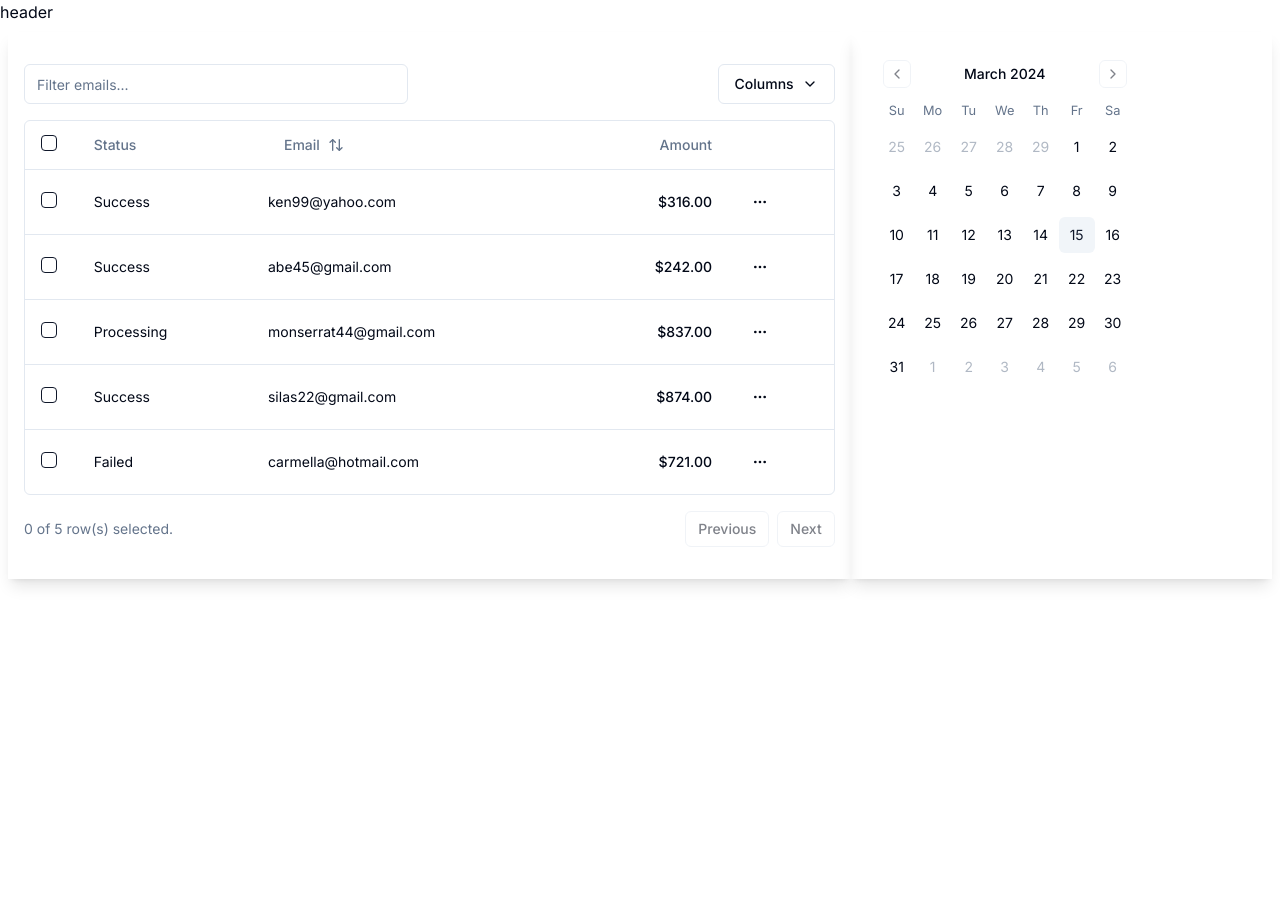
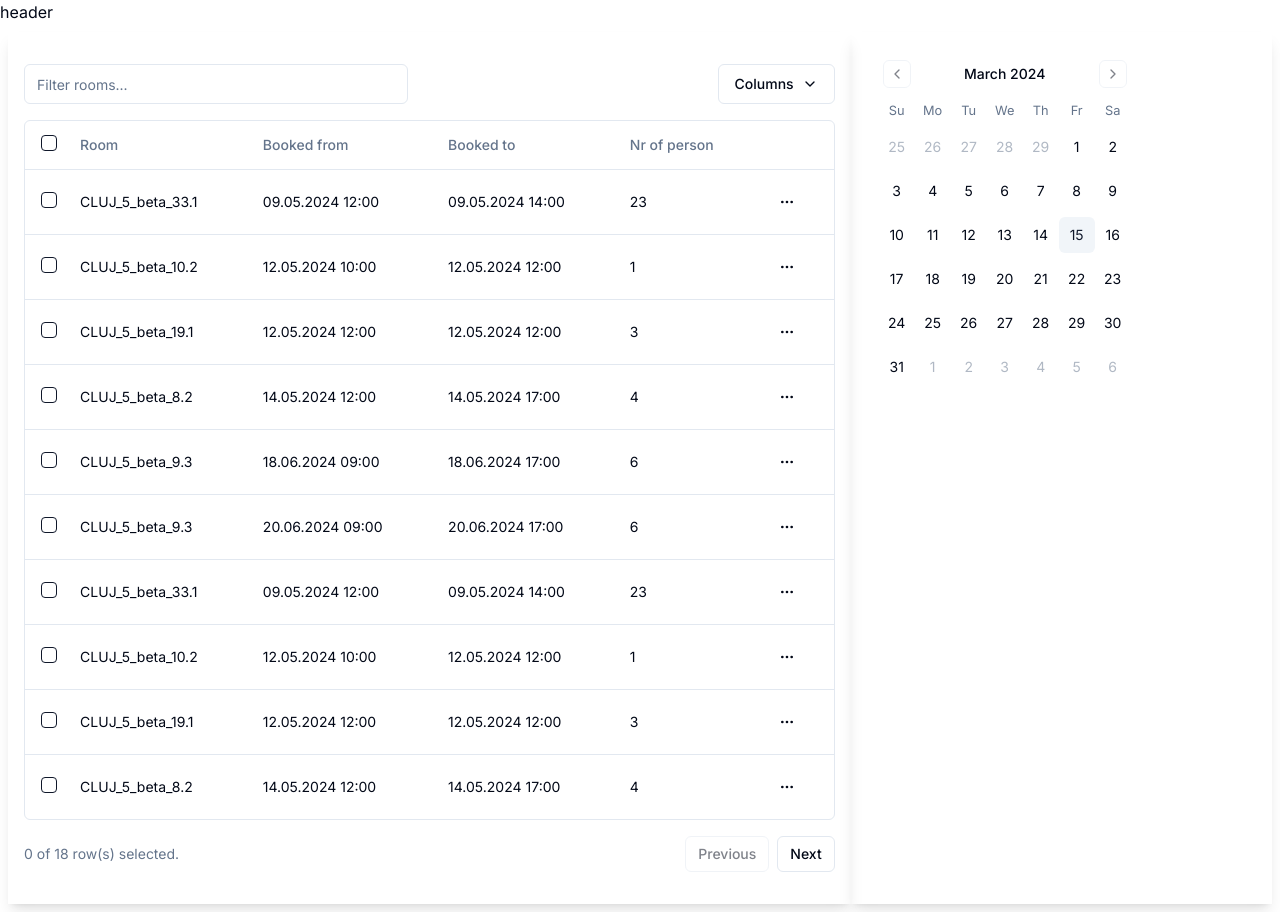
Before and after one commit to Atletii/mhp-desk-booking-frontend, a Next.js app: page / in a window 1280 px wide. Before the commit the page ends 800 px from the top, so only its background shows below. Built offline with nearby package versions, Linux system fonts and the light colour scheme.

Commit message:
Rooms Data Table adjustments

```diff
--- a/components/data-table/RoomsDataTable.jsx
+++ b/components/data-table/RoomsDataTable.jsx
@@ -38,34 +38,112 @@ import {
 
 const data = [
   {
-    id: "m5gr84i9",
-    amount: 316,
-    status: "success",
-    email: "ken99@yahoo.com",
+    room: "CLUJ_5_beta_33.1",
+    bookedFrom: "09.05.2024 12:00",
+    bookedTo: "09.05.2024 14:00",
+    members: 23,
   },
   {
-    id: "3u1reuv4",
-    amount: 242,
-    status: "success",
-    email: "Abe45@gmail.com",
+    room: "CLUJ_5_beta_10.2",
+    bookedFrom: "12.05.2024 10:00",
+    bookedTo: "12.05.2024 12:00",
+    members: 1,
   },
   {
-    id: "derv1ws0",
-    amount: 837,
-    status: "processing",
-    email: "Monserrat44@gmail.com",
+    room: "CLUJ_5_beta_19.1",
+    bookedFrom: "12.05.2024 12:00",
+    bookedTo: "12.05.2024 12:00",
+    members: 3,
   },
   {
-    id: "5kma53ae",
-    amount: 874,
-    status: "success",
-    email: "Silas22@gmail.com",
+    room: "CLUJ_5_beta_8.2",
+    bookedFrom: "14.05.2024 12:00",
+    bookedTo: "14.05.2024 17:00",
+    members: 4,
   },
   {
-    id: "bhqecj4p",
-    amount: 721,
-    status: "failed",
-    email: "carmella@hotmail.com",
+    room: "CLUJ_5_beta_9.3",
+    bookedFrom: "18.06.2024 09:00",
+    bookedTo: "18.06.2024 17:00",
+    members: 6,
+  },
+  {
+    room: "CLUJ_5_beta_9.3",
+    bookedFrom: "20.06.2024 09:00",
+    bookedTo: "20.06.2024 17:00",
+    members: 6,
+  },
+  {
+    room: "CLUJ_5_beta_33.1",
+    bookedFrom: "09.05.2024 12:00",
+    bookedTo: "09.05.2024 14:00",
+    members: 23,
+  },
+  {
+    room: "CLUJ_5_beta_10.2",
+    bookedFrom: "12.05.2024 10:00",
+    bookedTo: "12.05.2024 12:00",
+    members: 1,
+  },
+  {
+    room: "CLUJ_5_beta_19.1",
+    bookedFrom: "12.05.2024 12:00",
+    bookedTo: "12.05.2024 12:00",
+    members: 3,
+  },
+  {
+    room: "CLUJ_5_beta_8.2",
+    bookedFrom: "14.05.2024 12:00",
+    bookedTo: "14.05.2024 17:00",
+    members: 4,
+  },
+  {
+    room: "CLUJ_5_beta_9.3",
+    bookedFrom: "18.06.2024 09:00",
+    bookedTo: "18.06.2024 17:00",
+    members: 6,
+  },
+  {
+    room: "CLUJ_5_beta_9.3",
+    bookedFrom: "20.06.2024 09:00",
+    bookedTo: "20.06.2024 17:00",
+    members: 6,
+  },
+  {
+    room: "CLUJ_5_beta_33.1",
+    bookedFrom: "09.05.2024 12:00",
+    bookedTo: "09.05.2024 14:00",
+    members: 23,
+  },
+  {
+    room: "CLUJ_5_beta_10.2",
+    bookedFrom: "12.05.2024 10:00",
+    bookedTo: "12.05.2024 12:00",
+    members: 1,
+  },
+  {
+    room: "CLUJ_5_beta_19.1",
+    bookedFrom: "12.05.2024 12:00",
+    bookedTo: "12.05.2024 12:00",
+    members: 3,
+  },
+  {
+    room: "CLUJ_5_beta_8.2",
+    bookedFrom: "14.05.2024 12:00",
+    bookedTo: "14.05.2024 17:00",
+    members: 4,
+  },
+  {
+    room: "CLUJ_5_beta_9.3",
+    bookedFrom: "18.06.2024 09:00",
+    bookedTo: "18.06.2024 17:00",
+    members: 6,
+  },
+  {
+    room: "CLUJ_5_beta_9.3",
+    bookedFrom: "20.06.2024 09:00",
+    bookedTo: "20.06.2024 17:00",
+    members: 6,
   },
 ];
 
@@ -93,41 +171,30 @@ export const columns = [
     enableHiding: false,
   },
   {
-    accessorKey: "status",
-    header: "Status",
+    accessorKey: "room",
+    header: "Room",
+    cell: ({ row }) => <div className="capitalize">{row.getValue("room")}</div>,
+  },
+  {
+    accessorKey: "bookedFrom",
+    header: "Booked from",
     cell: ({ row }) => (
-      <div className="capitalize">{row.getValue("status")}</div>
+      <div className="lowercase">{row.getValue("bookedFrom")}</div>
     ),
   },
   {
-    accessorKey: "email",
-    header: ({ column }) => {
-      return (
-        <Button
-          variant="ghost"
-          onClick={() => column.toggleSorting(column.getIsSorted() === "asc")}
-        >
-          Email
-          <ArrowUpDown className="ml-2 h-4 w-4" />
-        </Button>
-      );
-    },
-    cell: ({ row }) => <div className="lowercase">{row.getValue("email")}</div>,
+    accessorKey: "bookedTo",
+    header: "Booked to",
+    cell: ({ row }) => (
+      <div className="lowercase">{row.getValue("bookedTo")}</div>
+    ),
   },
   {
-    accessorKey: "amount",
-    header: () => <div className="text-right">Amount</div>,
-    cell: ({ row }) => {
-      const amount = parseFloat(row.getValue("amount"));
-
-      // Format the amount as a dollar amount
-      const formatted = new Intl.NumberFormat("en-US", {
-        style: "currency",
-        currency: "USD",
-      }).format(amount);
-
-      return <div className="text-right font-medium">{formatted}</div>;
-    },
+    accessorKey: "members",
+    header: "Nr of person",
+    cell: ({ row }) => (
+      <div className="lowercase">{row.getValue("members")}</div>
+    ),
   },
   {
     id: "actions",
@@ -189,10 +256,10 @@ export function DataTableDemo() {
     <div className="w-full">
       <div className="flex items-center py-4">
         <Input
-          placeholder="Filter emails..."
-          value={table.getColumn("email")?.getFilterValue() ?? ""}
+          placeholder="Filter rooms..."
+          value={table.getColumn("room")?.getFilterValue() ?? ""}
           onChange={(event) =>
-            table.getColumn("email")?.setFilterValue(event.target.value)
+            table.getColumn("room")?.setFilterValue(event.target.value)
           }
           className="max-w-sm"
         />
```
